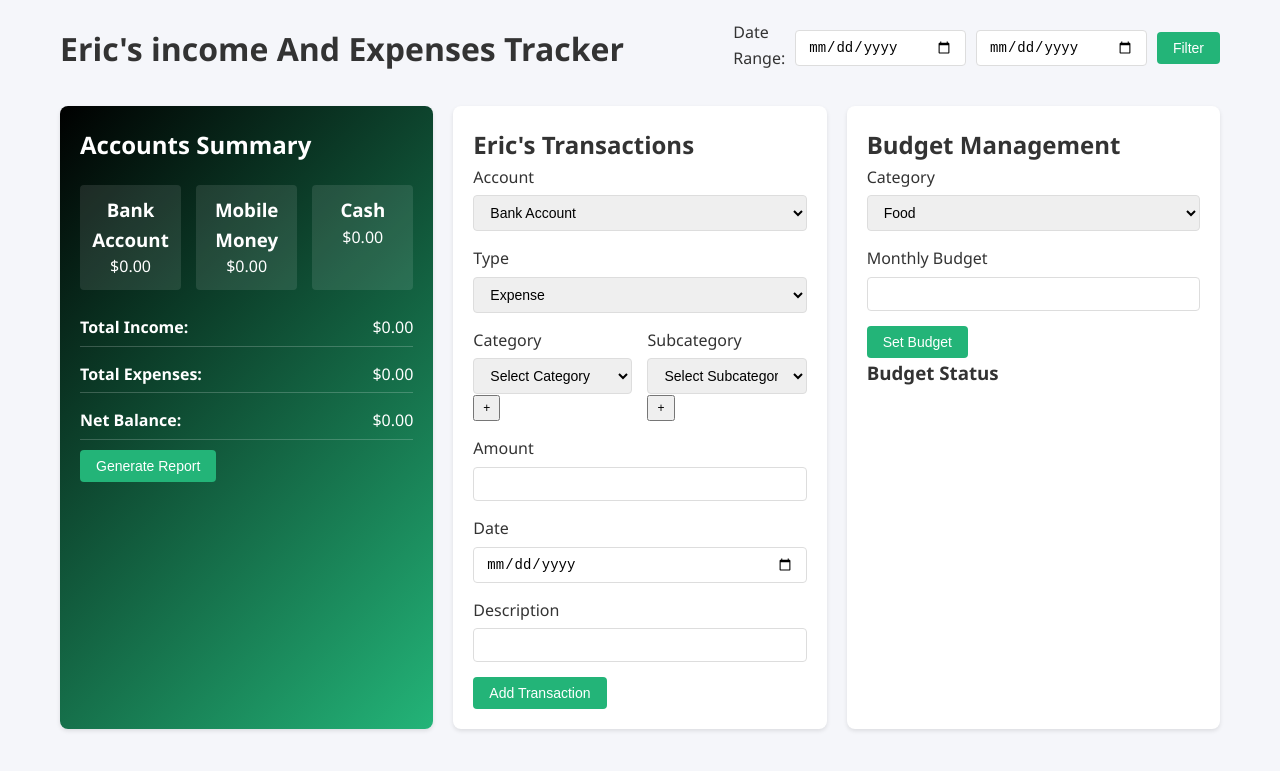
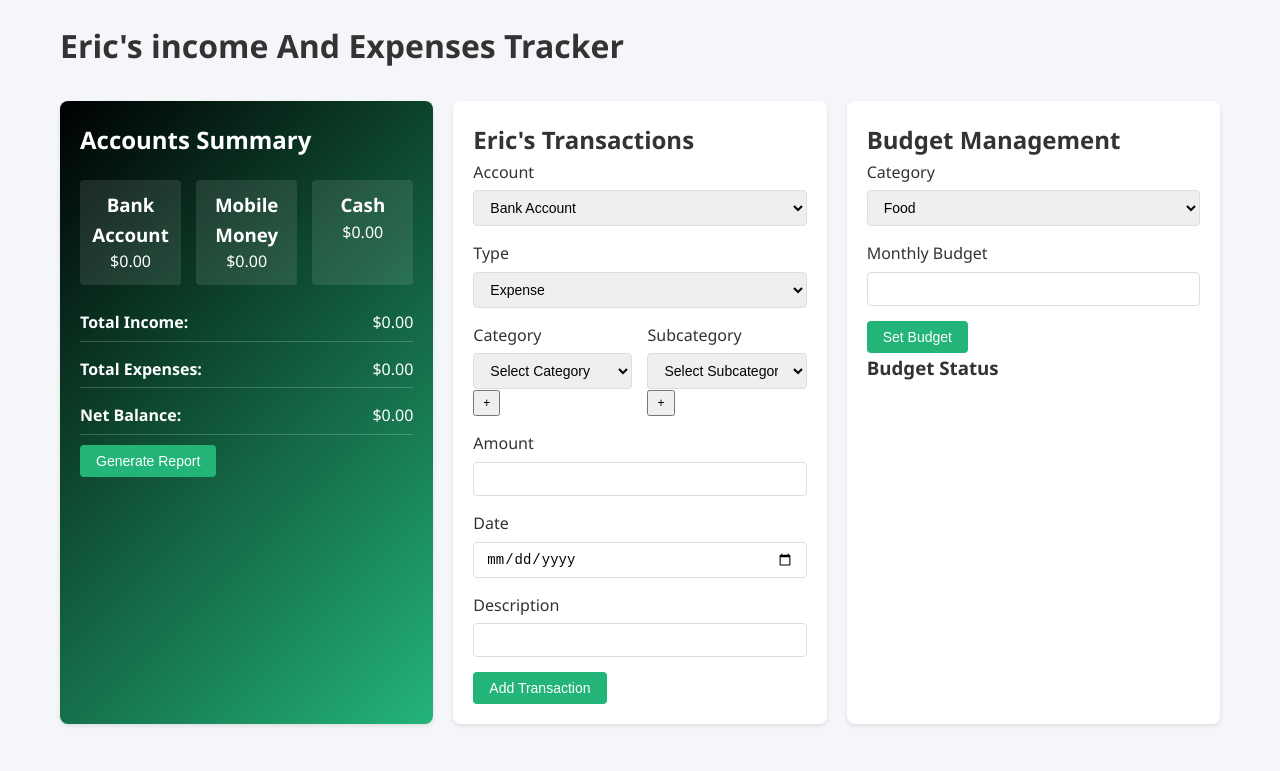
Before and after one commit to sugira2730/Expense-Tracker, a plain HTML site: page index.html in a window 1280 px wide. Shown: the top 771 px of the page. Drawn offline with nearby package versions, Linux system fonts and the light colour scheme.

```diff
--- a/index.html
+++ b/index.html
@@ -11,12 +11,7 @@
     <div class="container">
         <header>
             <h1>Eric's income And Expenses Tracker</h1>
-            <div class="date-filter">
-                <label>Date Range:</label>
-                <input type="date" id="start-date">
-                <input type="date" id="end-date">
-                <button id="filter-btn" class="btn">Filter</button>
-            </div>
+
         </header>
 
         <div class="dashboard-grid">
```
